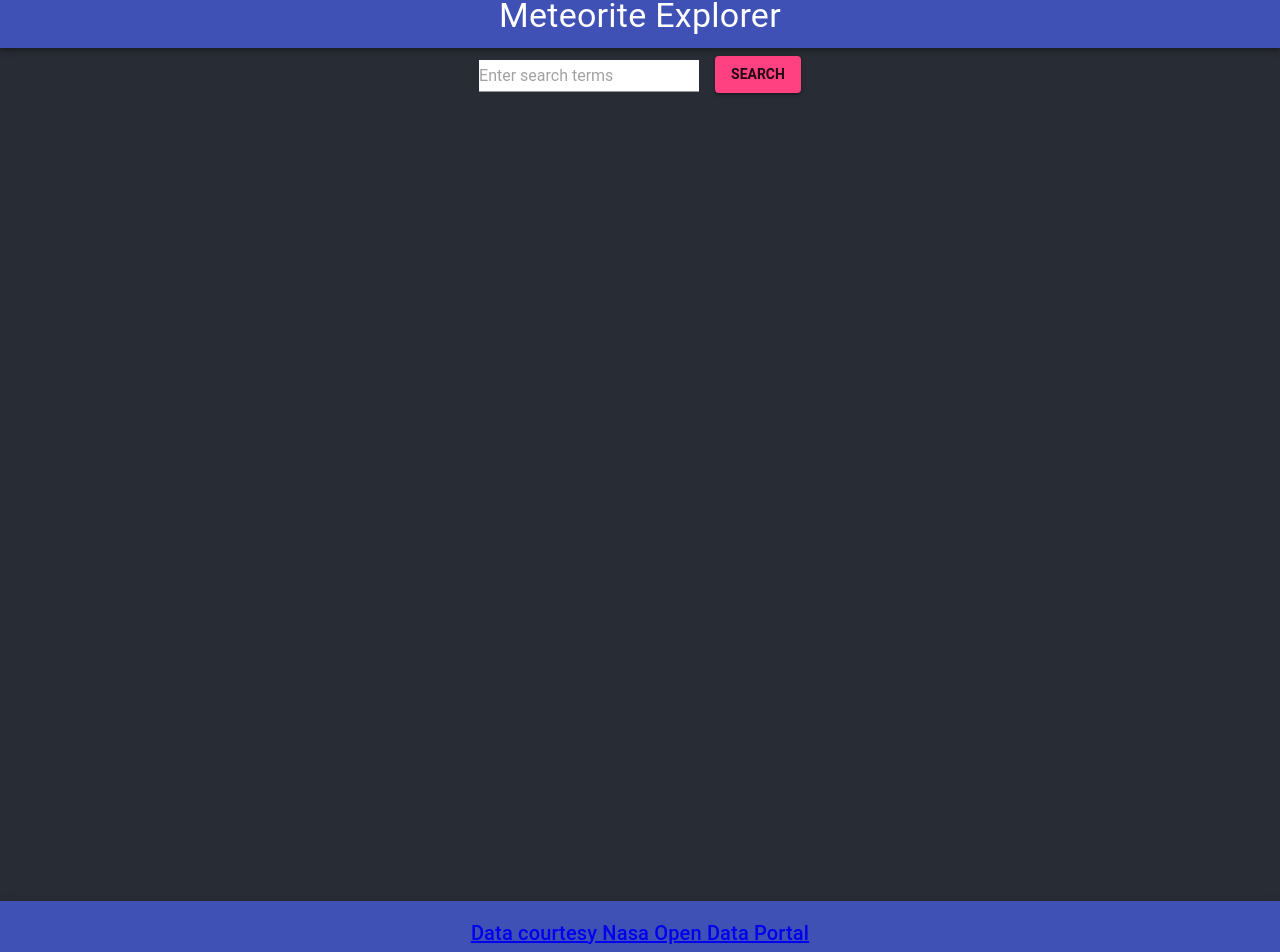
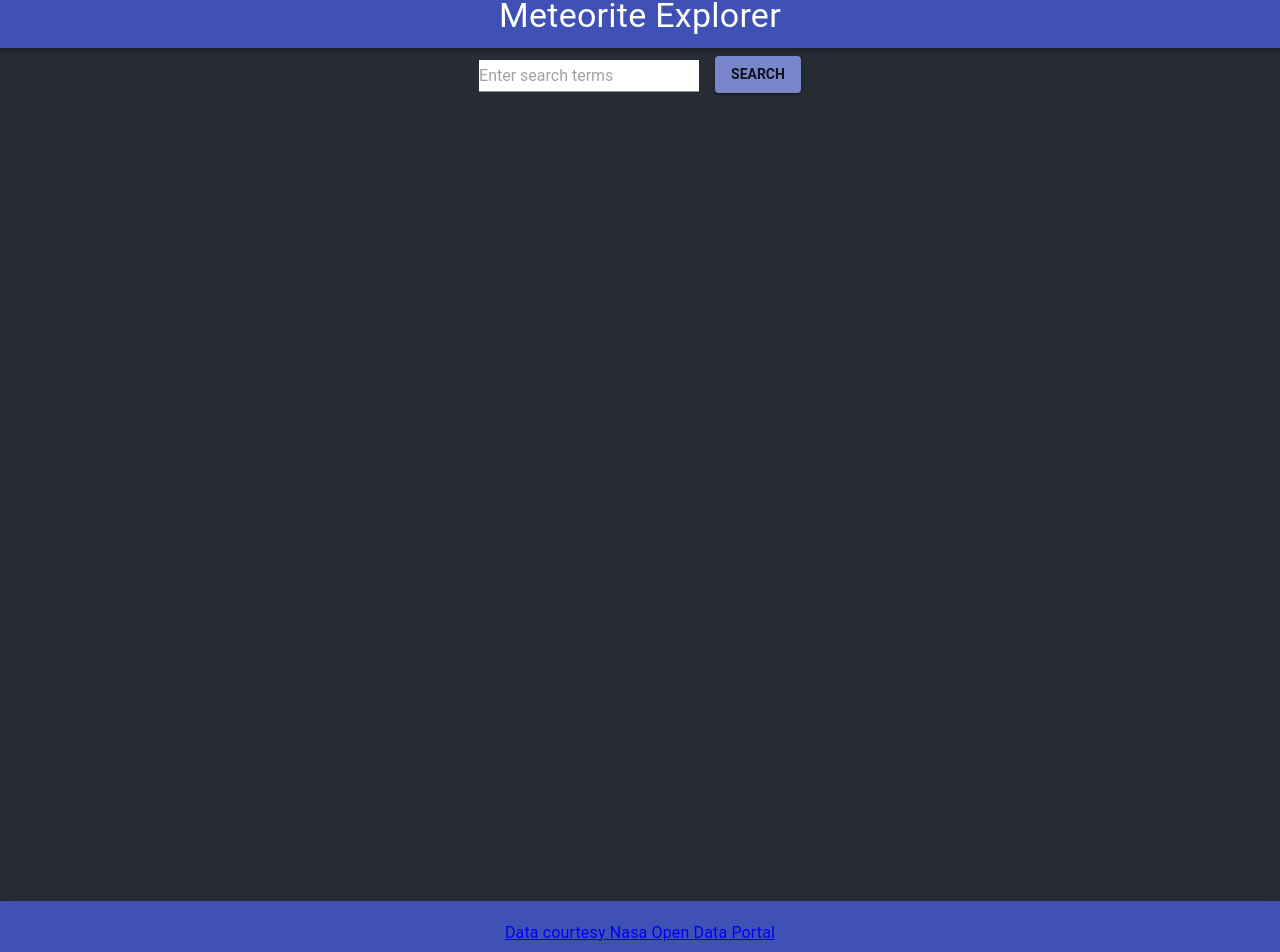
Before and after one commit to jdmedlock/meteorite, a React (Create React App) app: page / in a window 1280 px wide. Shown: the part 16-968 px from the top of the page. Built offline with nearby package versions, Linux system fonts and the light colour scheme; no server answers.

Commit message:
Feature: Add skeleton search logic
Add skeleton search logic
- Note that this remains to be completed

Resolves: N/a
See also: N/a

```diff
--- a/package.json
+++ b/package.json
@@ -7,6 +7,7 @@
     "@material-ui/core": "^3.5.1",
     "@material-ui/icons": "^3.0.1",
     "gh-pages": "^2.0.1",
+    "lodash.debounce": "^4.0.8",
     "prop-types": "^15.6.2",
     "react": "^16.6.3",
     "react-dom": "^16.6.3",
--- a/src/components/BottomBar.js
+++ b/src/components/BottomBar.js
@@ -24,7 +24,7 @@ const BottomBar = (props) => {
   return (
     <AppBar position="static">
       <Toolbar>
-        <Typography variant="h6" color="inherit" className={classes.grow}>
+        <Typography variant="subtitle1" color="inherit" className={classes.grow}>
           <a href={href} target="_blank" rel="noopener noreferrer">
           {title}
           </a>
--- a/src/components/Meteorite.js
+++ b/src/components/Meteorite.js
@@ -10,7 +10,7 @@ const CustomTableCell = withStyles(theme => ({
     color: theme.palette.common.white,
   },
   body: {
-    fontSize: 14,
+    fontSize: 16,
   },
 }))(TableCell);
 
--- a/src/components/MeteoriteTable.js
+++ b/src/components/MeteoriteTable.js
@@ -13,7 +13,7 @@ const CustomTableCell = withStyles(theme => ({
   head: {
     backgroundColor: "#FFB564",
     color: "#3B3939",
-    fontSize: 18,
+    fontSize: 20,
     fontWeight: 600,
   },
   body: {
--- a/src/components/SearchButton.js
+++ b/src/components/SearchButton.js
@@ -5,7 +5,7 @@ import Button from '@material-ui/core/Button';
 
 const styles = theme => ({
   button: {
-    backgroundColor: theme.palette.secondary.light,
+    backgroundColor: theme.palette.primary.light,
     fontWeight: 600,
     margin: theme.spacing.unit,
   },
--- a/src/components/SearchTerms.js
+++ b/src/components/SearchTerms.js
@@ -1,5 +1,6 @@
 import React from 'react';
 import PropTypes from 'prop-types';
+import debounce from "lodash.debounce";
 import { withStyles } from '@material-ui/core/styles';
 import Input from '@material-ui/core/Input';
 
@@ -13,12 +14,44 @@ const styles = theme => ({
     margin: theme.spacing.unit,  },
 });
 
-const Search = (props) => {
-  const { classes } = props;
+class Search extends React.Component {
+
+  static propTypes = {
+    classes: PropTypes.object.isRequired,
+  };
+
+  constructor(props) {
+    super(props);
+
+    // SearchPage state
+    this.state = {
+      searchTerms: "",
+    };
+
+    // Bind 'this' to the event handlers so they'll have the proper context
+    this.handleChange = this.handleChange.bind(this);
+    this.emitChangeDebounce = debounce(this.queryName, 150);
+
+    this.classes = props.classes;
+  }
+
+
+  handleChange(event) {
+    // Add input entered by the user to the searchText element in
+    // our state. Keystrokes are debounced to prevend the queryLocation function
+    // from being called too many times in succession to reduce overhead.
+    this.emitChangeDebounce(event.target.value);
+  }
+
+  queryName(enteredText) {
+    this.setState({ searchTerms: enteredText });
+  }
+
+  render() {
     return (
       <Input
         placeholder="Enter search terms"
-      className={classes.input}
+        className={this.classes.input}
         variant="outlined"
         inputProps={{
           'aria-label': 'Description',
@@ -26,9 +59,6 @@ const Search = (props) => {
       />
     );
   }
-
-Search.propTypes = {
-  classes: PropTypes.object.isRequired,
-};
+}
 
 export default withStyles(styles)(Search);
```
Lines whose indentation alone changed are shown as unchanged.
